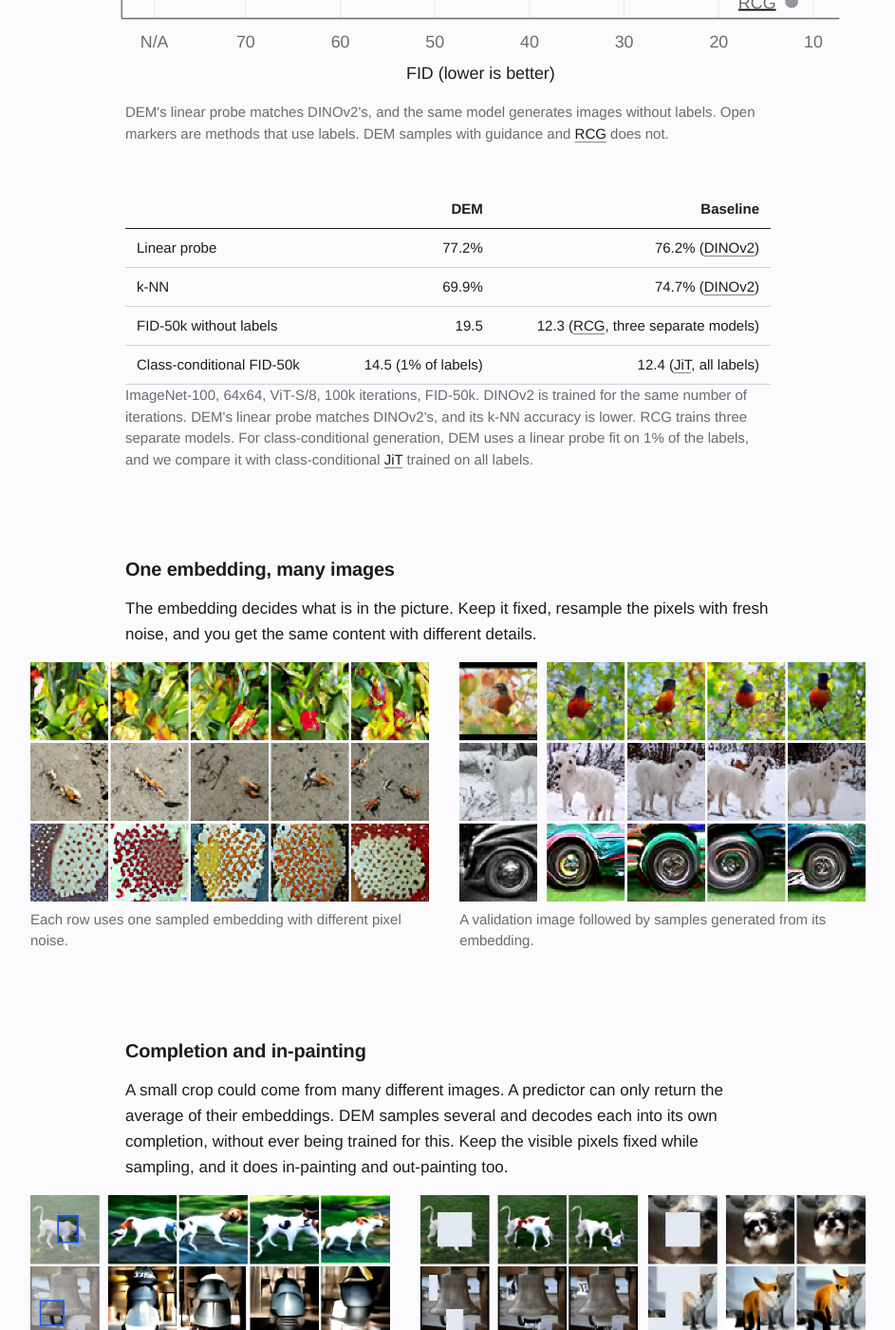
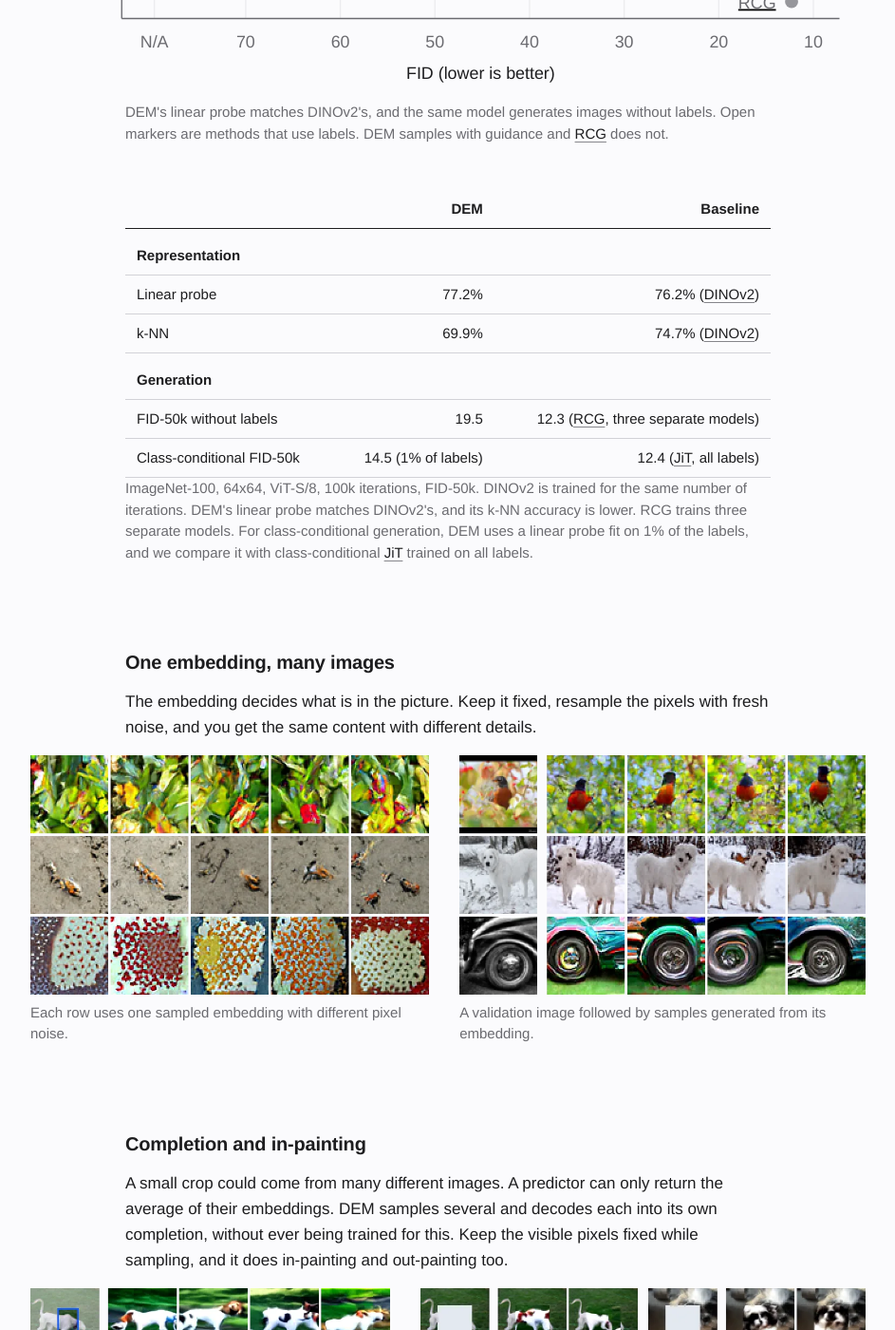
Before and after one commit to rabiulcste/rabiulcste.github.io, a Jekyll site: the page built from dem-denoising-embeddings/index.html, in a window 1280 px wide and 1400 px high, scrolled down 6599 px. Shown: the whole window at 95% size, without its empty margins (168-1111 px from the left). Built offline with Jekyll 4.4.1, drawn with Linux system fonts in a browser that asks for light colours.

Commit message:
DEM page: group results table

```diff
--- a/dem-denoising-embeddings/index.html
+++ b/dem-denoising-embeddings/index.html
@@ -135,6 +135,7 @@ bibtex: |
     .dem-reads { display: grid; grid-template-columns: repeat(auto-fit, minmax(190px, 1fr)); gap: 12px 20px; }
     .dem-reads p { margin: 0; font-size: var(--text-secondary); color: var(--muted); line-height: 1.5; }
     .dem-reads p strong { color: var(--text); }
+    .dem-grp th { padding-top: 16px; text-align: left; font-weight: 600; color: var(--text); border-bottom: 1px solid var(--border); }
     /* Phone figures: two type sizes (11 px labels, 14 px titles), see the layout comment in the generator. */
     .dem-svg--phone.dem-flow:not(.dem-copy) :is(.sm, .lb, .pl1) { font-size: 11px; }
     .dem-svg--phone.dem-flow:not(.dem-copy) :is(.bt, .steplab, .mth) { font-size: 13px; } .dem-svg--phone.dem-flow:not(.dem-copy) .msub { font-size: 11px; }
@@ -551,8 +552,10 @@ bibtex: |
                 <tr><th></th><th>DEM</th><th>Baseline</th></tr>
             </thead>
             <tbody>
+                <tr class="dem-grp"><th colspan="3">Representation</th></tr>
                 <tr><td>Linear probe</td><td>77.2%</td><td>76.2% (<a href="https://arxiv.org/abs/2304.07193">DINOv2</a>)</td></tr>
                 <tr><td>k-NN</td><td>69.9%</td><td>74.7% (<a href="https://arxiv.org/abs/2304.07193">DINOv2</a>)</td></tr>
+                <tr class="dem-grp"><th colspan="3">Generation</th></tr>
                 <tr><td>FID-50k without labels</td><td>19.5</td><td>12.3 (<a href="https://arxiv.org/abs/2312.03701">RCG</a>, three separate models)</td></tr>
                 <tr><td>Class-conditional FID-50k</td><td>14.5 (1% of labels)</td><td>12.4 (<a href="https://arxiv.org/abs/2511.13720">JiT</a>, all labels)</td></tr>
             </tbody>
```
